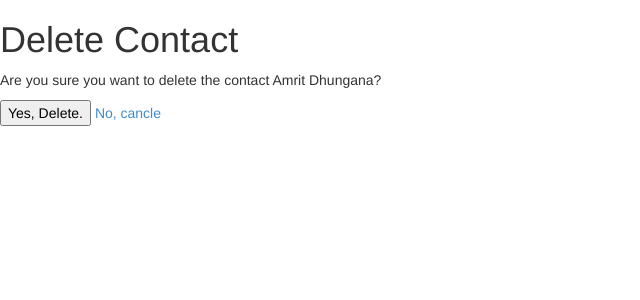
After one commit to amritdeep/addressbook, a Django app: template contacts/templates/delete_contact.html in a window 1280 px wide. The commit adds this page. Shown: the top 300 px of the page, without its empty margins (0-640 px from the left). Run offline with Django 3.2, Linux system fonts and the light colour scheme; the template is opened without the code that fills it: values that come from a table or form of the project are taken from there, others are empty; data comes from the database, SQL or seed files in the repository; parts of the project's set-up code (start-up, migrations or seed data) failed here and were passed over.

Commit message:
add function to delete and view details information of person

```diff
--- a/addressbook/urls.py
+++ b/addressbook/urls.py
@@ -13,9 +13,15 @@ urlpatterns = patterns('',
 	url(r'^new/$', contacts.views.CreateContactView.as_view(),
 		name='contacts-new',
 	),
-    url(r'^edit/(?P<pk>\d+)$', contacts.views.UpdateContactView.as_view(),
-        name='contacts-edit'
-    )
+    url(r'^edit/(?P<pk>\d+)/$', contacts.views.UpdateContactView.as_view(),
+        name='contacts-edit',
+    ),
+    url(r'^delete/(?P<pk>\d+)/$', contacts.views.DeleteContactView.as_view(),
+        name='contacts-delete'
+    ),
+    url(r'^(?P<pk>\d+)/$', contacts.views.ContactView.as_view(),
+        name='contacts-view',
+    ),
     # Examples:
     # url(r'^$', 'addressbook.views.home', name='home'),
     # url(r'^addressbook/', include('addressbook.foo.urls')),
--- /dev/null
+++ b/contacts/contact_confirm_delete.html
@@ -0,0 +1,6 @@
+
+<form action="" method="POST" >{% csrf_token %
+}
+	<p>Are you sure you want to delte {{ contact }}</p>
+	<input type="submit" value="Confirm" >
+</form>
--- a/contacts/models.py
+++ b/contacts/models.py
@@ -1,4 +1,5 @@
 from django.db import models
+from django.core.urlresolvers import reverse
 
 # Create your models here.
 
@@ -9,3 +10,6 @@ class Contact(models.Model):
 
 	def __unicode__(self):
 		return ' '.join([self.first_name, self.last_name])
+
+	def get_absolute_url(self):
+			return reverse('contacts-view', kwargs={'pk': self.id})
--- /dev/null
+++ b/contacts/templates/contact_confirm_delete.html
@@ -0,0 +1,6 @@
+
+<form action="" method="POST" >{% csrf_token %
+}
+	<p>Are you sure you want to delte {{ contact }}</p>
+	<input type="submit" value="Confirm" >
+</form>
--- /dev/null
+++ b/contacts/templates/delete_contact.html
@@ -0,0 +1,20 @@
+{% extends "base.html" %}
+
+{% block title %}
+	Delete Contact
+{% endblock %}
+
+
+{% block content %}
+<h1>Delete Contact</h1>
+
+<p>Are you sure you want to delete the contact {{ contact }}?</p>
+
+<form action="{% url "contacts-delelte" pk=contact.id %}" method="POST">
+	{% csrf_token %}
+
+	<input type="submit" value="Yes, Delete." >
+	<a href="{% url "contact-list" %}">No, cancle</a>
+</form>
+
+{% endblock %}
--- a/contacts/templates/edit_contact.html
+++ b/contacts/templates/edit_contact.html
@@ -22,6 +22,10 @@
 	<input id="save_contact" type="submit" value="Save" >
 </form>
 
+{% if contact.id %}
+<a href="{% url "contacts-delete" pk=contact.id %}">Delete</a>
+{% endif %}
+
 <a href="{% url "contacts-list" %}">Back to List</a>
 
 {% endblock %}
```
Also changed, not shown: contacts/templates/contact.html (added, +14 -0 lines), contacts/templates/contact_list.html (+5 -2 lines), contacts/views.py (+16 -1 lines), 1 other file.
